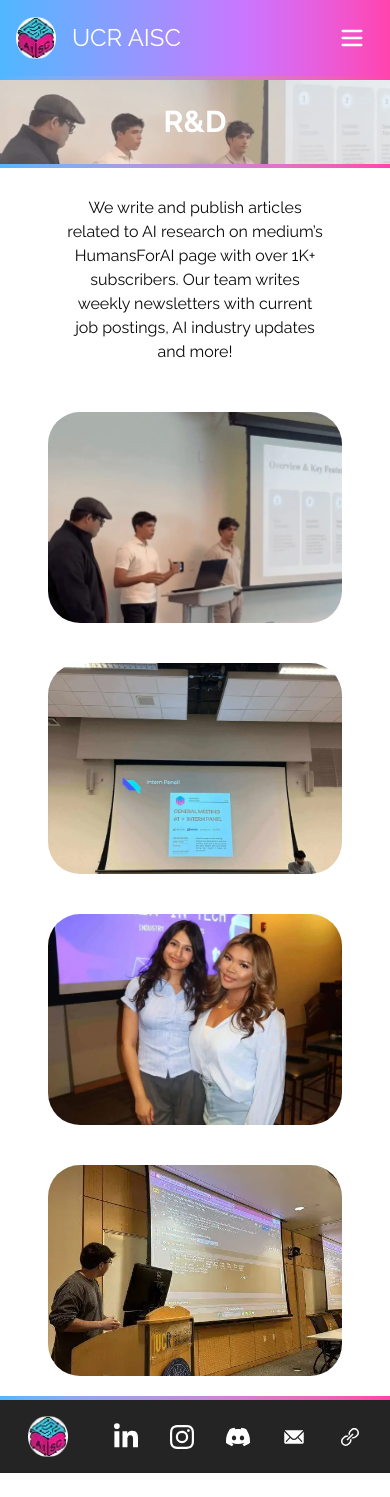
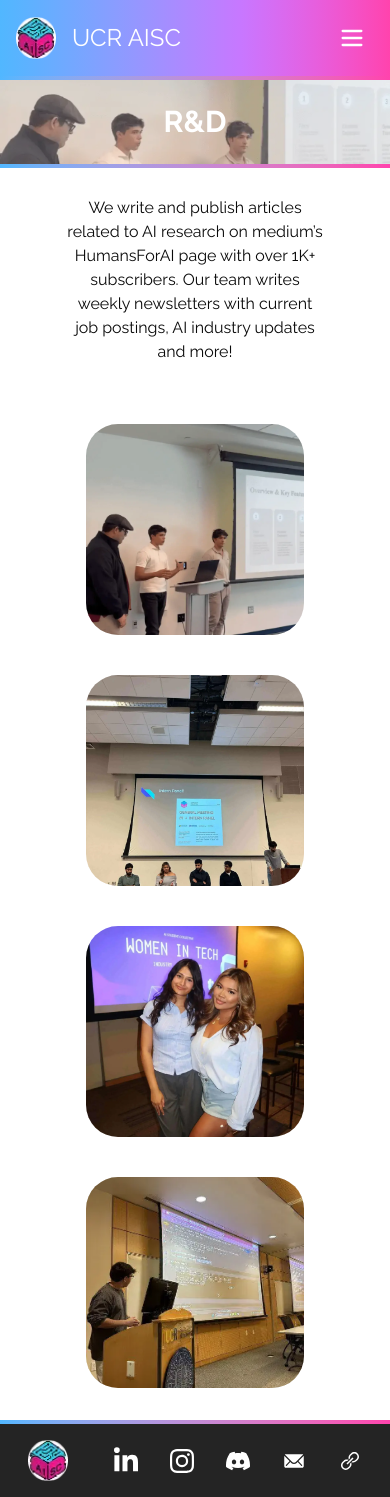
Before and after one commit to acm-ucr/aisc, a Next.js app: page /rnd in a window 390 px wide. Before the commit the page ends 1473 px from the top, so only its background shows below. Built offline with nearby package versions, Linux system fonts and the light colour scheme.

Commit message:
change RD picture type and some changes

```diff
--- a/src/components/rnd/RDArticles.tsx
+++ b/src/components/rnd/RDArticles.tsx
@@ -3,21 +3,22 @@ import Image from "next/image";
 
 const RDArticles = () => {
   return (
-    <>
-      <div className="grid grid-cols-1 gap-10 px-12 py-5 sm:px-40 md:grid-cols-3 md:grid-rows-2 md:px-20 md:py-10 lg:px-40">
+    <div className="grid grid-cols-1 py-8 gap-10 px-8 md:grid-cols-3 md:grid-rows-2 md:px-20 lg:px-40">
       {RDArticlesData.map(({ Link, Picture, Alt }, index) => (
-          <a key={index} href={Link}>
+        <a
+          key={index}
+          href={Link}
+          target="_blank"
+          className="flex flex-col"
+        >
           <Image
-              className="bg-aisc-gray/10 h-[25vh] w-full rounded-4xl object-cover"
+            className="bg-aisc-gray/10 h-[25vh] w-2/3 md:w-full mx-auto rounded-4xl object-cover"
             src={Picture}
             alt={Alt}
-              width={500}
-              height={500}
           />
         </a>
       ))}
     </div>
-    </>
   );
 };
 
--- a/src/data/RDArticlesData.tsx
+++ b/src/data/RDArticlesData.tsx
@@ -1,27 +1,34 @@
+import ambiguous from "@/public/placeholders/ambiguous.webp";
+import internEvent from "@/public/placeholders/intern_event.webp";
+import womenInTech from "@/public/placeholders/women_in_tech_event.webp";
+import workshop from "@/public/placeholders/workshop.webp";
+
+import { StaticImageData } from "next/image";
+
 export interface RDArticlesData {
-  Picture: string;
+  Picture: StaticImageData;
   Link: string;
   Alt: string;
 }
 
 export const RDArticlesData: RDArticlesData[] = [
   {
-    Picture: "/placeholders/ambiguous.webp",
+    Picture: ambiguous,
     Link: "https://medium.com/@humansforai/ai-ml-in-autonomous-driving-3fbb992dcfc4",
     Alt: "AI & ML in Autonomous Driving",
   },
   {
-    Picture: "/placeholders/intern_event.webp",
+    Picture: internEvent,
     Link: "https://medium.com/@humansforai/natural-language-processing-simplified-49a7fe6c4dff",
     Alt: "Natural Language Processing Simplified",
   },
   {
-    Picture: "/placeholders/women_in_tech_event.webp",
+    Picture: womenInTech,
     Link: "https://medium.com/@humansforai/hidden-dangers-of-ai-deepfake-technology-a0a940951dc2",
     Alt: "Hidden Dangers of AI: Deepfake Technology",
   },
   {
-    Picture: "/placeholders/workshop.webp",
+    Picture: workshop,
     Link: "https://medium.com/@humansforai/ai-can-learn-from-their-dreams-world-models-3018fb21602b",
     Alt: "AI Can Learn From Their Dreams: World Models",
   },
```
Lines whose indentation alone changed are shown as unchanged.
